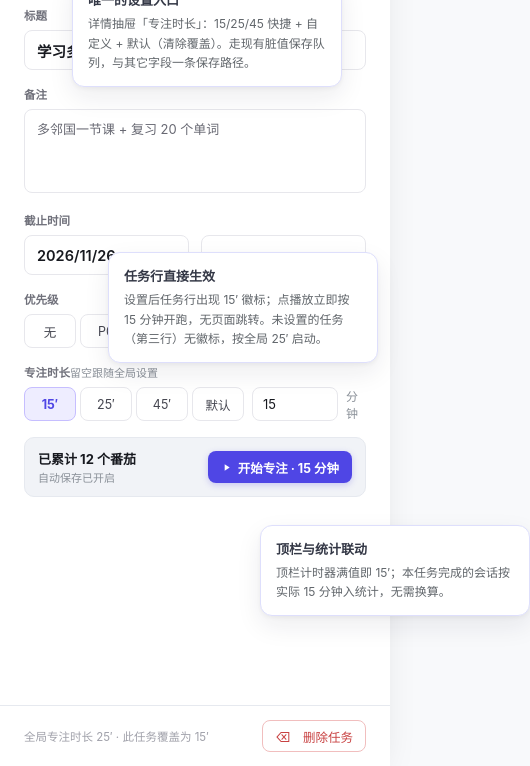
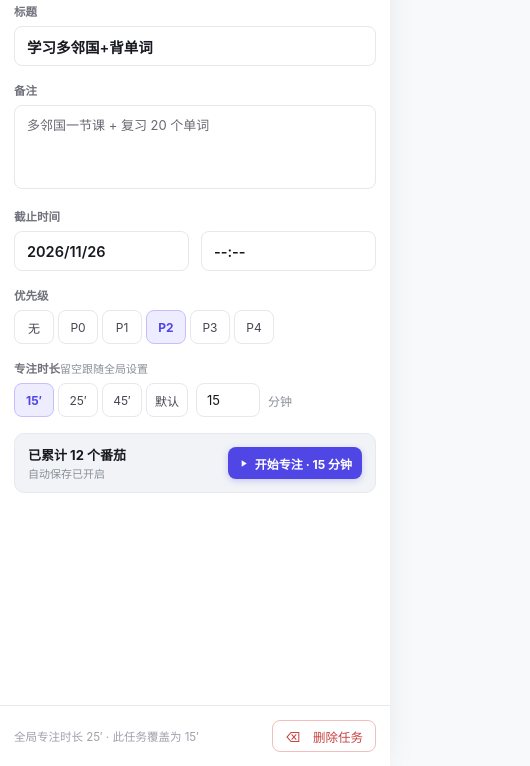
Before and after one commit to polunzh/dsh-todo, a website: page docs/design-mockups/task-focus-minutes.html in a window 390 px wide. Shown: the part 78-844 px from the top of the page, 530 px wide, since content can reach past the window. Drawn offline with Linux system fonts and the light colour scheme.

Commit message:
docs: add mobile mockup and narrow-screen layout notes

```diff
--- a/docs/design-mockups/task-focus-minutes.html
+++ b/docs/design-mockups/task-focus-minutes.html
@@ -25,7 +25,7 @@
     --font: -apple-system, BlinkMacSystemFont, "SF Pro Text", "PingFang SC", "Helvetica Neue", Arial, sans-serif;
   }
   * { box-sizing: border-box; }
-  html, body { margin: 0; background: var(--canvas); color: var(--ink); font-family: var(--font); }
+  html, body { margin: 0; background: var(--canvas); color: var(--ink); font-family: var(--font); overflow-x: hidden; }
   body { font-size: 14px; -webkit-font-smoothing: antialiased; }
   button { font: inherit; }
 
@@ -120,7 +120,7 @@
   .segment { display:inline-flex; gap:4px; }
   .seg-btn { height:34px; min-width:52px; padding:0 12px; border:1px solid #e7e7ec; border-radius:8px; background:#fff; color:#464751; font-size:12.5px; cursor:pointer; }
   .seg-btn.is-active { color:var(--accent); border-color:#c6beff; background:var(--accent-soft); font-weight:700; }
-  .focus-row { display:flex; gap:8px; align-items:center; }
+  .focus-row { display:flex; gap:8px; align-items:center; flex-wrap:wrap; }
   .num-input { width:86px; height:34px; padding:0 10px; border:1px solid #e7e7ec; border-radius:8px; font:inherit; font-size:13px; color:var(--ink); }
   .num-unit { color:var(--quiet); font-size:12px; }
   .field-aside { color:var(--quiet); font-size:11px; font-weight:500; margin-left:auto; }
@@ -149,7 +149,18 @@
   .c2 { top:330px; right:490px; }
   .c3 { bottom:150px; left:260px; }
 
-  @media (max-width:900px) { .window { grid-template-columns:1fr; } .sidebar { display:none; } .c2 { right:12px; } }
+  @media (max-width:900px) {
+    .window { grid-template-columns:1fr; }
+    .sidebar { display:none; }
+    .callout { display:none; }
+    .drawer { width:100%; }
+    .drawer-body { padding:16px 14px 12px; }
+    .drawer-head, .drawer-foot { padding-left:14px; padding-right:14px; }
+    .seg-btn { min-width:40px; padding:0 8px; font-size:12px; }
+    .num-input { width:64px; }
+    .pom-row { flex-wrap:wrap; gap:8px; }
+    .focus-start { padding:0 10px; font-size:12px; }
+  }
 </style>
 </head>
 <body>
```
Also changed, not shown: docs/design-task-focus-minutes.md (+7 -0 lines), docs/design-mockups/task-focus-minutes-mobile.png (added), docs/design-mockups/task-focus-minutes.png.
